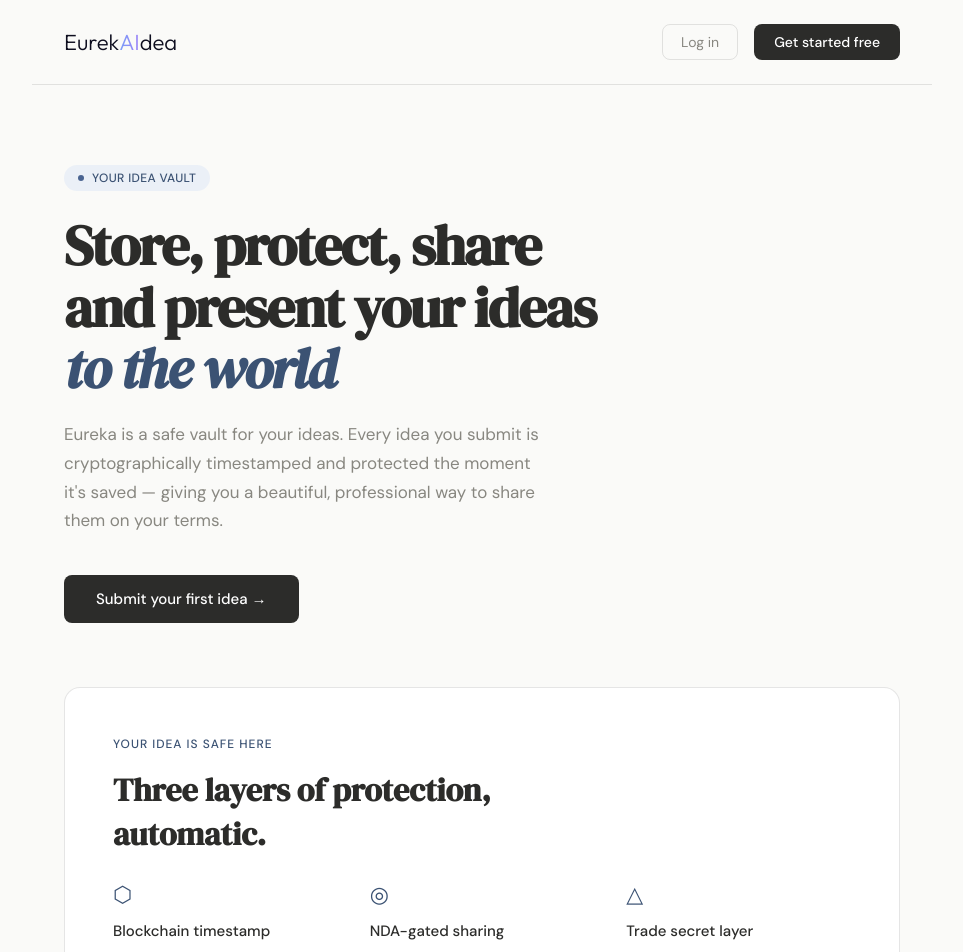
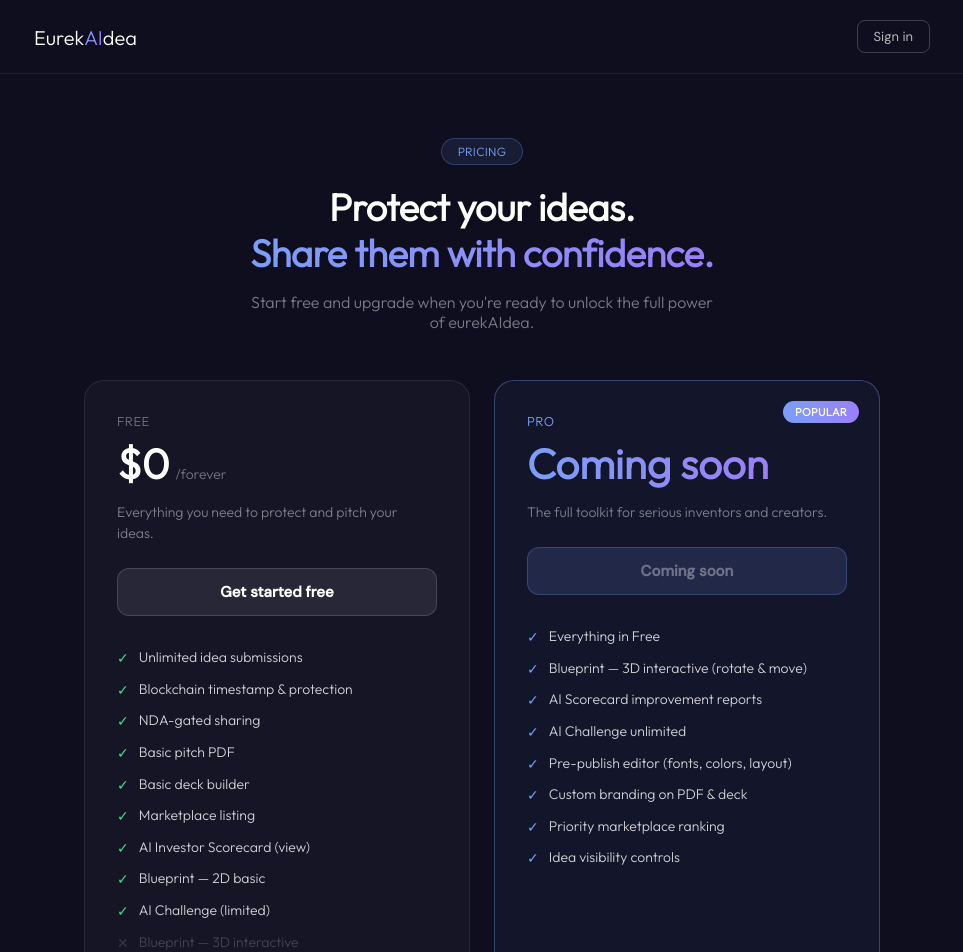
Before and after one commit to corinnapcampbell/eureka-platform, a React (Vite) app: page /pricing in a window 1280 px wide. Before the commit this address led to /. Shown: the top 952 px of the page, without its empty margins (158-1121 px from the left). Built offline with nearby package versions, Linux system fonts and the light colour scheme; no server answers.

Commit message:
Add Pricing page with Free and Pro tiers

```diff
--- a/src/App.jsx
+++ b/src/App.jsx
@@ -14,6 +14,7 @@ import PitchBuilder from './pages/PitchBuilder'
 import DeckBuilder from './pages/DeckBuilder'
 import DeckViewer from './pages/DeckViewer'
 import Profile from './pages/Profile'
+import Pricing from './pages/Pricing'
 import Settings from './pages/Settings'
 
 function ProtectedRoute({ session, children }) {
@@ -68,6 +69,7 @@ export default function App() {
       <Route path="/deck/:ideaId" element={<DeckBuilder session={session} />} />
       <Route path="/profile" element={<ProtectedRoute session={session}><Profile session={session} /></ProtectedRoute>} />
       <Route path="/settings" element={<ProtectedRoute session={session}><Settings session={session} /></ProtectedRoute>} />
+      <Route path="/pricing" element={<Pricing session={session} />} />
       <Route path="/privacy-policy" element={<PrivacyPolicy />} />
       <Route path="/terms" element={<Terms />} />
       <Route path="*" element={<Navigate to="/" replace />} />
--- /dev/null
+++ b/src/pages/Pricing.jsx
@@ -0,0 +1,135 @@
+import { useNavigate } from 'react-router-dom'
+import Logo from '../components/Logo'
+import NavBar from '../components/NavBar'
+
+const FREE_FEATURES = [
+  { label: 'Unlimited idea submissions', included: true },
+  { label: 'Blockchain timestamp & protection', included: true },
+  { label: 'NDA-gated sharing', included: true },
+  { label: 'Basic pitch PDF', included: true },
+  { label: 'Basic deck builder', included: true },
+  { label: 'Marketplace listing', included: true },
+  { label: 'AI Investor Scorecard (view)', included: true },
+  { label: 'Blueprint — 2D basic', included: true },
+  { label: 'AI Challenge (limited)', included: true },
+  { label: 'Blueprint — 3D interactive', included: false },
+  { label: 'AI Scorecard improvement reports', included: false },
+  { label: 'Pre-publish editor', included: false },
+  { label: 'Custom branding on PDF & deck', included: false },
+  { label: 'Priority marketplace ranking', included: false },
+  { label: 'Idea visibility controls', included: false },
+]
+
+const PRO_FEATURES = [
+  { label: 'Everything in Free', included: true },
+  { label: 'Blueprint — 3D interactive (rotate & move)', included: true },
+  { label: 'AI Scorecard improvement reports', included: true },
+  { label: 'AI Challenge unlimited', included: true },
+  { label: 'Pre-publish editor (fonts, colors, layout)', included: true },
+  { label: 'Custom branding on PDF & deck', included: true },
+  { label: 'Priority marketplace ranking', included: true },
+  { label: 'Idea visibility controls', included: true },
+]
+
+export default function Pricing({ session }) {
+  const navigate = useNavigate()
+
+  return (
+    <div style={{ minHeight: '100vh', background: '#0e0e1f', color: '#fff', fontFamily: 'Outfit, sans-serif' }}>
+
+      {/* Nav */}
+      <div style={{ borderBottom: '0.5px solid rgba(255,255,255,0.08)' }}>
+        <div style={{ maxWidth: 960, margin: '0 auto', padding: '1.25rem 2rem' }}>
+          {session ? (
+            <NavBar session={session} />
+          ) : (
+            <div style={{ display: 'flex', alignItems: 'center', justifyContent: 'space-between' }}>
+              <span onClick={() => navigate('/')} style={{ cursor: 'pointer' }}>
+                <Logo size={20} variant="dark" />
+              </span>
+              <button onClick={() => navigate('/auth')} style={{ background: 'none', border: '0.5px solid rgba(255,255,255,0.2)', borderRadius: 8, padding: '7px 16px', fontSize: 13, color: 'rgba(255,255,255,0.7)', cursor: 'pointer' }}>Sign in</button>
+            </div>
+          )}
+        </div>
+      </div>
+
+      {/* Header */}
+      <div style={{ textAlign: 'center', padding: '4rem 2rem 3rem' }}>
+        <div style={{ display: 'inline-block', background: 'rgba(123,159,247,0.1)', border: '0.5px solid rgba(123,159,247,0.25)', borderRadius: 20, padding: '5px 16px', fontSize: 12, color: '#7b9ff7', fontWeight: 500, marginBottom: '1.25rem', letterSpacing: '0.3px' }}>
+          PRICING
+        </div>
+        <h1 style={{ fontSize: 38, fontWeight: 700, margin: '0 0 1rem', letterSpacing: '-0.5px', lineHeight: 1.2 }}>
+          Protect your ideas.<br />
+          <span style={{ background: 'linear-gradient(90deg, #7b9ff7, #9b7ff7)', WebkitBackgroundClip: 'text', WebkitTextFillColor: 'transparent', backgroundClip: 'text' }}>Share them with confidence.</span>
+        </h1>
+        <p style={{ fontSize: 16, color: 'rgba(255,255,255,0.45)', margin: 0, maxWidth: 480, marginLeft: 'auto', marginRight: 'auto' }}>
+          Start free and upgrade when you're ready to unlock the full power of eurekAIdea.
+        </p>
+      </div>
+
+      {/* Pricing cards */}
+      <div style={{ maxWidth: 860, margin: '0 auto', padding: '0 2rem 6rem', display: 'flex', gap: 24, flexWrap: 'wrap', justifyContent: 'center' }}>
+
+        {/* Free card */}
+        <div style={{ flex: '1 1 340px', maxWidth: 400, background: 'rgba(255,255,255,0.03)', border: '0.5px solid rgba(255,255,255,0.08)', borderRadius: 20, padding: '2rem', display: 'flex', flexDirection: 'column' }}>
+          <div style={{ marginBottom: '1.5rem' }}>
+            <p style={{ margin: '0 0 0.5rem', fontSize: 13, color: 'rgba(255,255,255,0.4)', textTransform: 'uppercase', letterSpacing: '0.5px', fontWeight: 500 }}>Free</p>
+            <div style={{ display: 'flex', alignItems: 'baseline', gap: 6 }}>
+              <span style={{ fontSize: 42, fontWeight: 700 }}>$0</span>
+              <span style={{ fontSize: 14, color: 'rgba(255,255,255,0.4)' }}>/forever</span>
+            </div>
+            <p style={{ margin: '0.75rem 0 0', fontSize: 14, color: 'rgba(255,255,255,0.45)', lineHeight: 1.5 }}>Everything you need to protect and pitch your ideas.</p>
+          </div>
+
+          <button
+            onClick={() => navigate(session ? '/dashboard' : '/auth')}
+            style={{ width: '100%', background: 'rgba(255,255,255,0.08)', border: '0.5px solid rgba(255,255,255,0.15)', borderRadius: 12, padding: '13px', fontSize: 15, fontWeight: 600, color: '#fff', cursor: 'pointer', marginBottom: '2rem', transition: 'background 0.15s' }}
+          >
+            {session ? 'Go to Dashboard' : 'Get started free'}
+          </button>
+
+          <div style={{ flex: 1 }}>
+            {FREE_FEATURES.map((f, i) => (
+              <div key={i} style={{ display: 'flex', alignItems: 'flex-start', gap: 10, marginBottom: 12 }}>
+                <span style={{ fontSize: 14, flexShrink: 0, marginTop: 1, color: f.included ? '#4ade80' : 'rgba(255,255,255,0.15)' }}>
+                  {f.included ? '✓' : '✕'}
+                </span>
+                <span style={{ fontSize: 14, color: f.included ? 'rgba(255,255,255,0.8)' : 'rgba(255,255,255,0.2)', lineHeight: 1.4 }}>{f.label}</span>
+              </div>
+            ))}
+          </div>
+        </div>
+
+        {/* Pro card */}
+        <div style={{ flex: '1 1 340px', maxWidth: 400, background: 'rgba(123,159,247,0.05)', border: '1.5px solid rgba(123,159,247,0.35)', borderRadius: 20, padding: '2rem', display: 'flex', flexDirection: 'column', position: 'relative', overflow: 'hidden' }}>
+          {/* Popular badge */}
+          <div style={{ position: 'absolute', top: 20, right: 20, background: 'linear-gradient(90deg, #7b9ff7, #9b7ff7)', borderRadius: 20, padding: '4px 12px', fontSize: 11, fontWeight: 600, color: '#fff', letterSpacing: '0.3px' }}>POPULAR</div>
+
+          <div style={{ marginBottom: '1.5rem' }}>
+            <p style={{ margin: '0 0 0.5rem', fontSize: 13, color: '#7b9ff7', textTransform: 'uppercase', letterSpacing: '0.5px', fontWeight: 500 }}>Pro</p>
+            <div style={{ display: 'flex', alignItems: 'baseline', gap: 6 }}>
+              <span style={{ fontSize: 42, fontWeight: 700, background: 'linear-gradient(90deg, #7b9ff7, #9b7ff7)', WebkitBackgroundClip: 'text', WebkitTextFillColor: 'transparent', backgroundClip: 'text' }}>Coming soon</span>
+            </div>
+            <p style={{ margin: '0.75rem 0 0', fontSize: 14, color: 'rgba(255,255,255,0.45)', lineHeight: 1.5 }}>The full toolkit for serious inventors and creators.</p>
+          </div>
+
+          <button
+            disabled
+            style={{ width: '100%', background: 'rgba(123,159,247,0.15)', border: '0.5px solid rgba(123,159,247,0.25)', borderRadius: 12, padding: '13px', fontSize: 15, fontWeight: 600, color: 'rgba(255,255,255,0.35)', cursor: 'not-allowed', marginBottom: '2rem' }}
+          >
+            Coming soon
+          </button>
+
+          <div style={{ flex: 1 }}>
+            {PRO_FEATURES.map((f, i) => (
+              <div key={i} style={{ display: 'flex', alignItems: 'flex-start', gap: 10, marginBottom: 12 }}>
+                <span style={{ fontSize: 14, flexShrink: 0, marginTop: 1, color: '#7b9ff7' }}>✓</span>
+                <span style={{ fontSize: 14, color: 'rgba(255,255,255,0.8)', lineHeight: 1.4 }}>{f.label}</span>
+              </div>
+            ))}
+          </div>
+        </div>
+      </div>
+    </div>
+  )
+}
```
